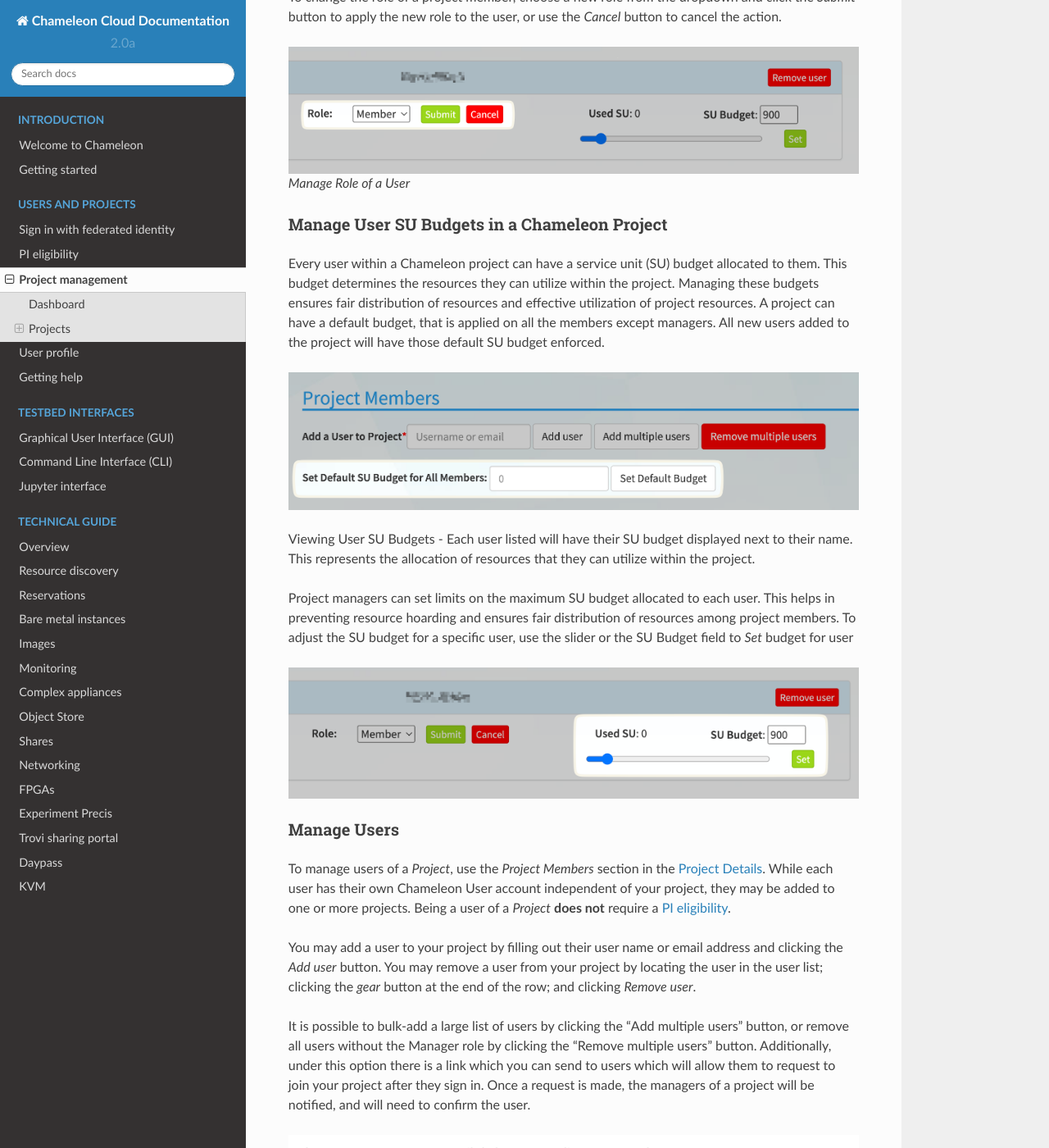
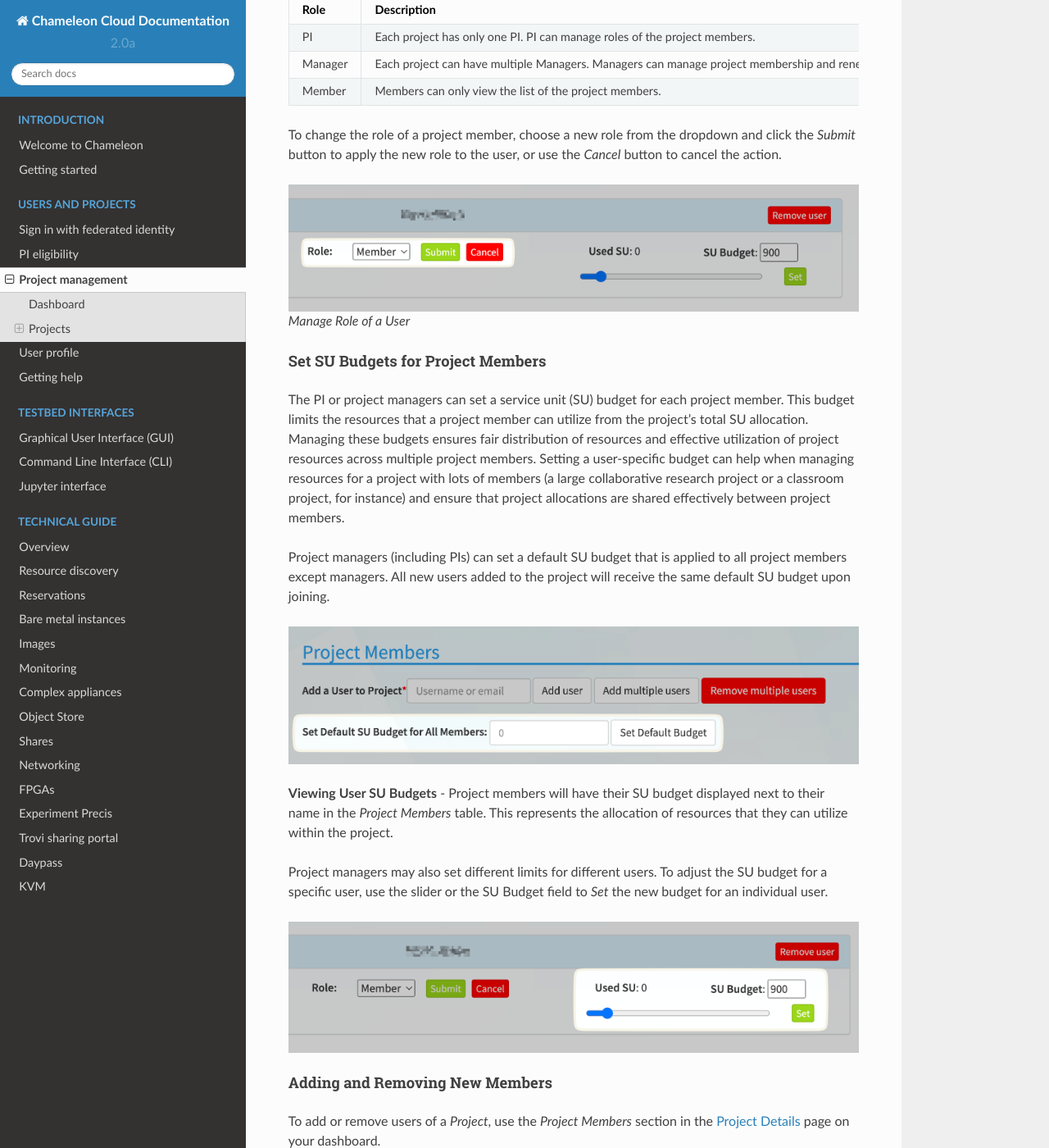
Before and after one commit to ChameleonCloud/docs, a Sphinx documentation site: the page built from source/user/project.rst, in a window 1280 px wide and 1400 px high, scrolled down 5090 px. Shown: the whole window at 82% size. Built offline with Sphinx 7.4.7 and the Read the Docs theme 2.0.0, drawn with Linux system fonts in a browser that asks for light colours; some of the changed text lies outside the part shown.

Commit message:
edits to SU budget documentation

```diff
--- a/source/user/project.rst
+++ b/source/user/project.rst
@@ -154,21 +154,30 @@ To manage the publications you have entered, use the *Publications Dashboard*.
 In the dashboard, you may remove a publication of a project by clicking the -
 button next to the publication text.
 
-.. _manage-roles:
+.. _manage-users:
 
-Manage User Roles (PI Delegate)
--------------------------------
+Manage Users
+------------
 
-To manage user roles of a *Project*, use the *Project Members* section in the
-:ref:`project-details`. The table below shows the types of roles and their
-privileges.
+In the dashboard, you can add or remove users (or "members") from your
+projects, manage your project members' user roles, and allocate how many SUs
+each project member can consume on your project allocation.
+
+.. _user_roles:
+
+User Roles
+~~~~~~~~~~
+
+To manage user roles for a *Project*, scroll down to the *Project Members*
+section in the :ref:`project-details` page of your dashboard. The table below
+shows the types of roles that members can have and their privileges.
 
 +---------+---------------------------------------------------------------------------+
 | Role    | Description                                                               |
 +=========+===========================================================================+
 | PI      | Each project has only one PI. PI can manage roles of the project members. |
 +---------+---------------------------------------------------------------------------+
-| Manager | Each project can have multiple Managers. Managers can manage the          |
+| Manager | Each project can have multiple Managers. Managers can manage project      |
 |         | membership and renew allocations of the project.                          |
 +---------+---------------------------------------------------------------------------+
 | Member  | Members can only view the list of the project members.                    |
@@ -183,60 +192,70 @@ use the *Cancel* button to cancel the action.
 
   Manage Role of a User
 
-.. _manage-users:
+.. _set-SU-budgets:
 
-Manage User SU Budgets in a Chameleon Project
--------------------------------
+Set SU Budgets for Project Members
+~~~~~~~~~~~~~~~~~~~~~~~~~~~~~~~~~~
 
-Every user within a Chameleon project can have a service unit (SU) budget allocated to them.
-This budget determines the resources they can utilize within the project.
-Managing these budgets ensures fair distribution of resources and effective utilization of project resources.
-A project can have a default budget, that is applied on all the members except managers.
-All new users added to the project will have those default SU budget enforced.
+The PI or project managers can set a service unit (SU) budget for each project
+member. This budget limits the resources that a project member can utilize from
+the project's total SU allocation. Managing these budgets ensures fair
+distribution of resources and effective utilization of project resources across
+multiple project members. Setting a user-specific budget can help when managing
+resources for a project with lots of members (a large collaborative research
+project or a classroom project, for instance) and ensure that project
+allocations are shared effectively between project members.
+
+Project managers (including PIs) can set a default SU budget that is applied to
+all project members except managers. All new users added to the project will
+receive the same default SU budget upon joining.
 
 .. figure:: project/defaultbudget.png
   :alt: Set project default budget
 
-Viewing User SU Budgets - Each user listed will have their SU budget displayed next to their name.
-This represents the allocation of resources that they can utilize within the project.
+**Viewing User SU Budgets** - Project members will have their SU budget
+displayed next to their name in the *Project Members* table. This represents
+the allocation of resources that they can utilize within the project.
 
-Project managers can set limits on the maximum SU budget allocated to each user.
-This helps in preventing resource hoarding and ensures fair distribution of resources among project members.
-To adjust the SU budget for a specific user, use the slider or the SU Budget field to *Set* budget for user
+Project managers may also set different limits for different users. To adjust
+the SU budget for a specific user, use the slider or the SU Budget field to
+*Set* the new budget for an individual user.
 
 .. figure:: project/subudgetslider.png
   :alt: Adjust SU budget for user
 
-Manage Users
-------------
+.. _add-remove-members:
 
-To manage users of a *Project*, use the *Project Members* section in the
-:ref:`project-details`. While each user has their own Chameleon User account
-independent of your project, they may be added to one or more projects. Being a
-user of a *Project* **does not** require a :ref:`PI eligibility
-<pi-eligibility>`.
+Adding and Removing New Members
+~~~~~~~~~~~~~~~~~~
 
-You may add a user to your project by filling out their user name or email
-address and clicking the *Add user* button. You may remove a user from your
-project by locating the user in the user list; clicking the *gear* button
-at the end of the row; and clicking *Remove user*.
+To add or remove users of a *Project*, use the *Project Members* section in the
+:ref:`project-details` page on your dashboard.
 
-It is possible to bulk-add a large list of users by clicking the "Add multiple users"
-button, or remove all users without the Manager role by clicking the "Remove multiple users"
-button. Additionally, under this option there is a link which you can send to
-users which will allow them to request to join your project after they sign in.
-Once a request is made, the managers of a project will be notified, and will
-need to confirm the user.
+You may add a user to your project by filling out their username or email
+address and clicking the *Add user* button. While each user has their own
+Chameleon User account independent of your project, they may be added to one or
+more projects. Being a user of a *Project* **does not** require a :ref:`PI
+eligibility <pi-eligibility>`.
+
+You may remove a user from your project by locating the user in the user list;
+clicking the *gear* button at the end of the row; and clicking *Remove user*.
+
+It is also possible to bulk-add a large list of users by clicking the "Add
+multiple users" button, or remove all users without the Manager role by
+clicking the "Remove multiple users" button. Additionally, under this option
+there is a link which you can send to users that will allow them to request to
+join your project after they sign in to Chameleon. Once a request is made, the
+managers of a project will be notified, and will need to confirm the user.
 
 .. figure:: project/multiple_users.png
   :alt: Adding multiple users.
 
   Adding multiple users
 
-
-If there is no user associated with an email address, an invitation will be sent
-with a link. When someone clicks on this link, they will be prompted to sign in
-or create an account, and then automatically added to the project. Invitations
-show up at the bottom of the members list, and can be deleted or resent if needed.
-After an invitation is accepted, the user will show up under the *Project Members*
-section.
+If there is no user associated with an email address, an invitation will be
+sent with a link. When someone clicks on this link, they will be prompted to
+sign in or create an account, and then automatically added to the project.
+Invitations show up at the bottom of the members list, and can be deleted or
+resent if needed. After an invitation is accepted, the user will show up under
+the *Project Members* section.
```
